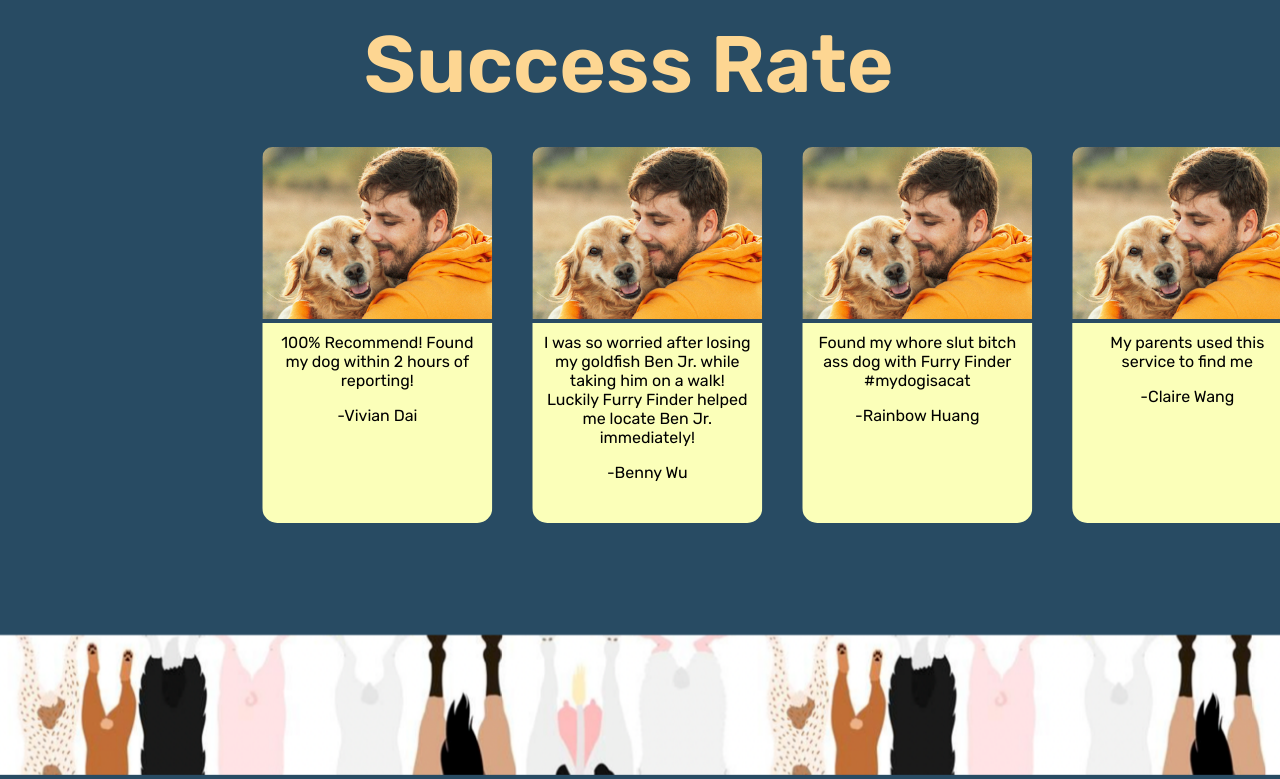
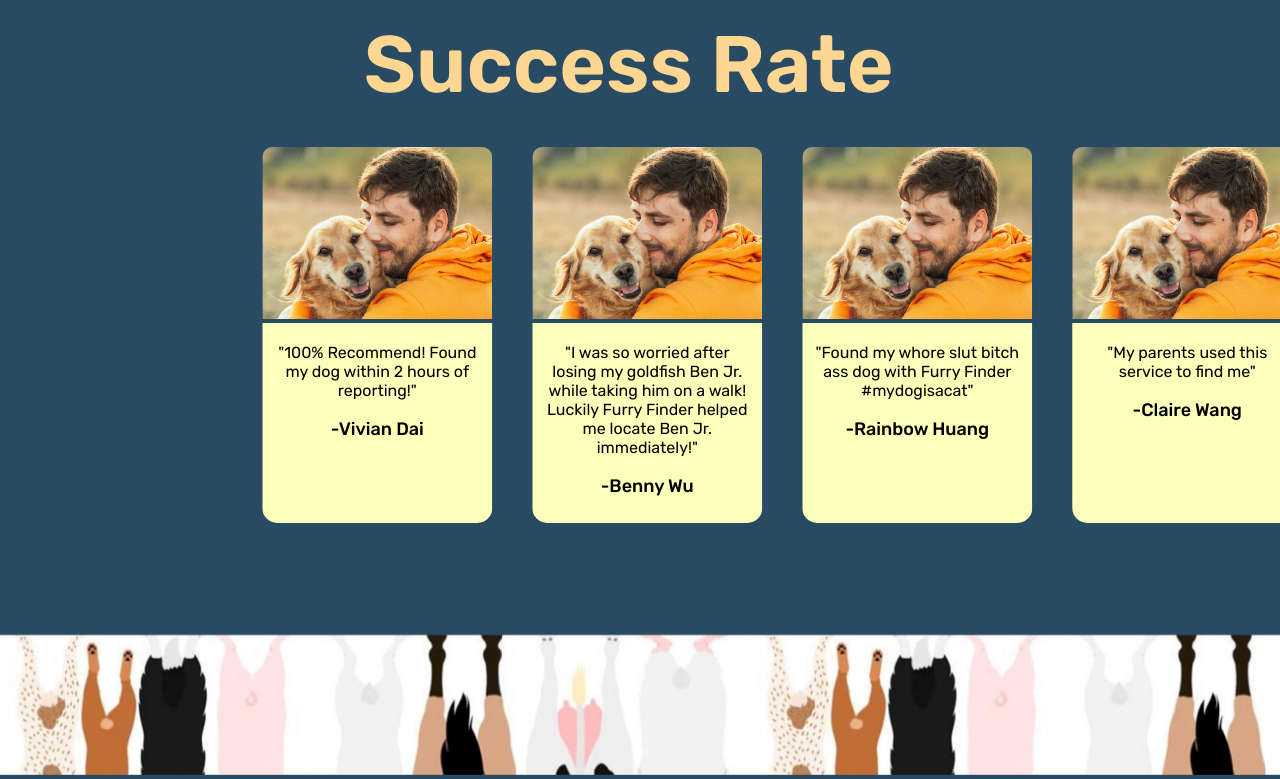
Before and after one commit to BennyWu1210/HackThe6ix, a React (Create React App) app in the folder website/: page / in a window 1280 px wide. Shown: the part 1048-1827 px from the top of the page. Built offline with nearby package versions, Linux system fonts and the light colour scheme.

Commit message:
minor css changes

```diff
--- a/website/src/components/Card.css
+++ b/website/src/components/Card.css
@@ -17,15 +17,13 @@
 }
 
 
-
-
-
 img{
   width: 100%;
   border-radius: 10px 10px 0 0;
 }
 
 .card-content{
+  padding-top: 10px;
   text-align: center;
   vertical-align: center;
   border-radius: 0px 0px 15px 15px;
@@ -41,6 +39,8 @@
 .card-name{
   text-align: center;
   vertical-align: center;
+  font-weight: 500;
+  font-size: 18px;
 }
 
 @keyframes move {
--- a/website/src/pages/Home.jsx
+++ b/website/src/pages/Home.jsx
@@ -36,25 +36,29 @@
         <div className="page-cards">
           <Card
             name="Vivian Dai"
-            text="100% Recommend! Found my dog within 2 hours of reporting!"
+            text={'"100% Recommend! Found my dog within 2 hours of reporting!"'}
             image={require("../images/Pet1.jpg")}
             isMoving="true"
           />
           <Card
             name="Benny Wu"
-            text="I was so worried after losing my goldfish Ben Jr. while taking him on a walk! Luckily Furry Finder helped me locate Ben Jr. immediately!"
+            text={
+              '"I was so worried after losing my goldfish Ben Jr. while taking him on a walk! Luckily Furry Finder helped me locate Ben Jr. immediately!"'
+            }
             image={require("../images/Pet1.jpg")}
             isMoving="true"
           />
           <Card
             name="Rainbow Huang"
-            text="Found my whore slut bitch ass dog with Furry Finder #mydogisacat"
+            text={
+              '"Found my whore slut bitch ass dog with Furry Finder #mydogisacat"'
+            }
             image={require("../images/Pet1.jpg")}
             isMoving="true"
           />
           <Card
             name="Claire Wang"
-            text="My parents used this service to find me"
+            text={'"My parents used this service to find me"'}
             image={require("../images/Pet1.jpg")}
             isMoving="true"
           />
--- a/website/src/pages/Swipe.css
+++ b/website/src/pages/Swipe.css
@@ -12,6 +12,7 @@
 
 .left-side {
     display: flex;
+    flex-direction: column;
     justify-content: center;
     align-items: column;
 }
```
